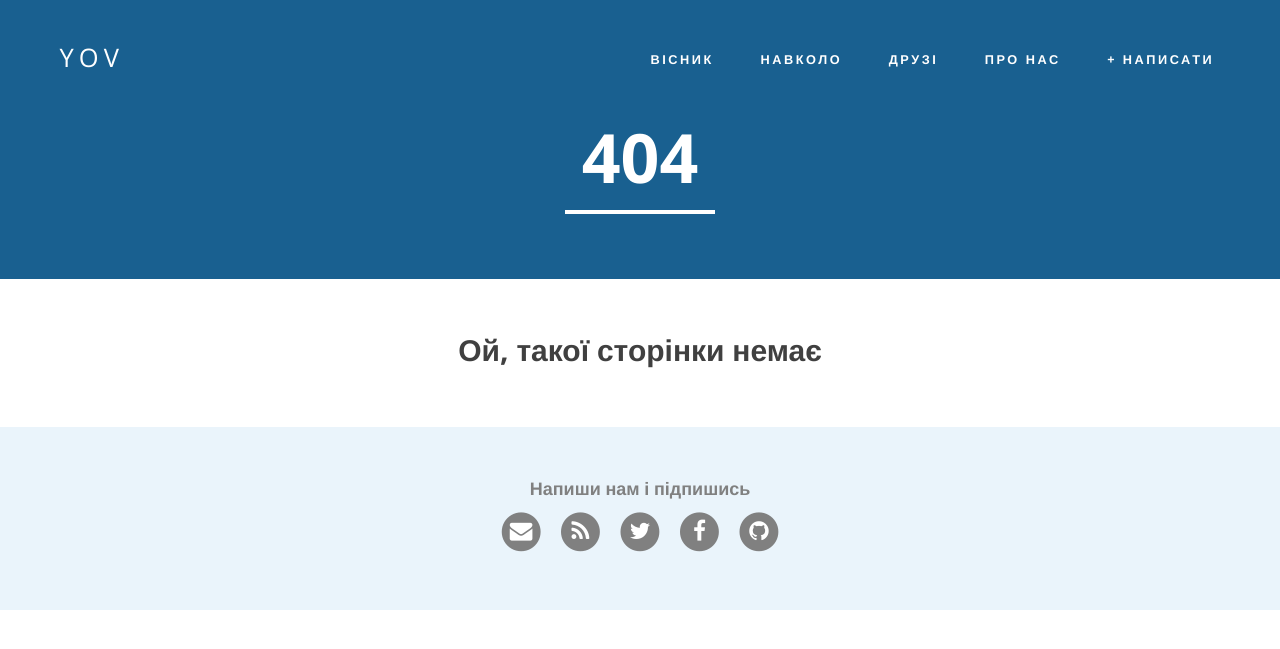
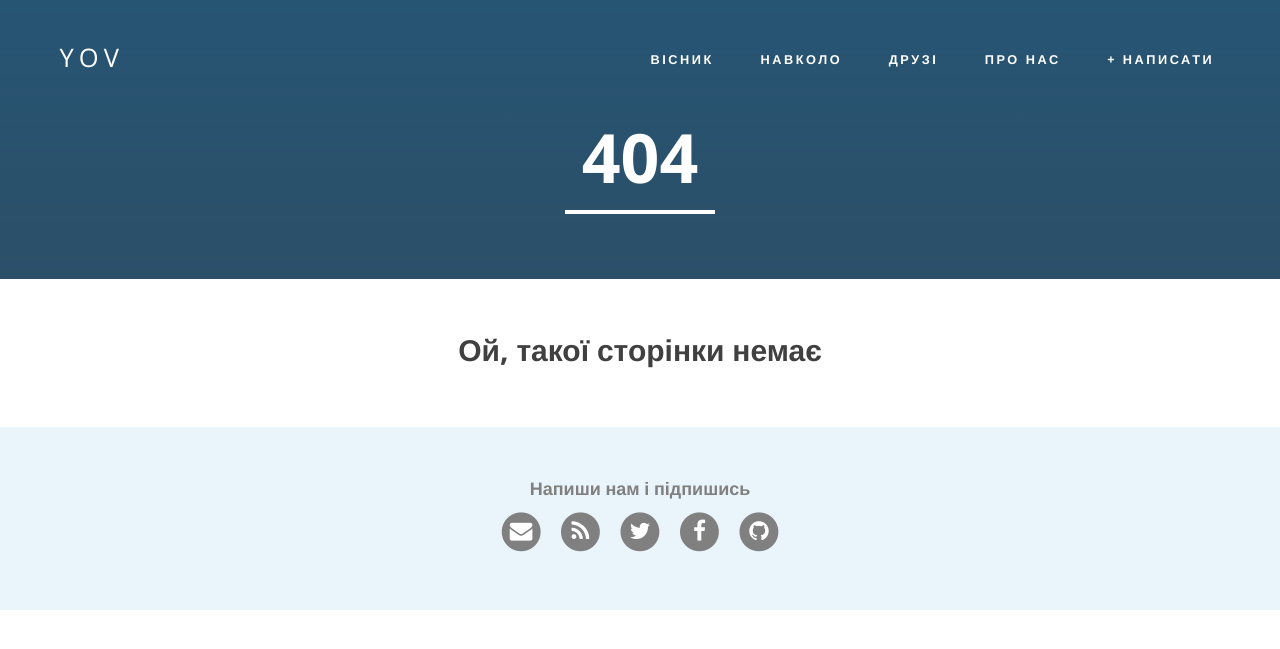
Before and after one commit to boretskyi/boretskyi.github.io, a Jekyll site: the page built from 404.md, in a window 1280 px wide. Shown: the top 649 px of the page. Built offline with Jekyll 4.4.1, drawn with Linux system fonts in a browser that asks for light colours; nearby versions of some CDN libraries; Markdown is read by kramdown in place of the engine named in the settings.

Commit message:
Add fader to page

```diff
--- a/_layouts/page.html
+++ b/_layouts/page.html
@@ -5,6 +5,7 @@ layout: default
 <!-- Page Header -->
 <div class="intro">
   <header class="intro-header" style="background-image: url('{{ page.image }}')">
+    <div class="fader"></div>
     <div class="container">
       <div class="row">
         <div class="col-lg-8 col-lg-offset-2 col-md-10 col-md-offset-1">
```
